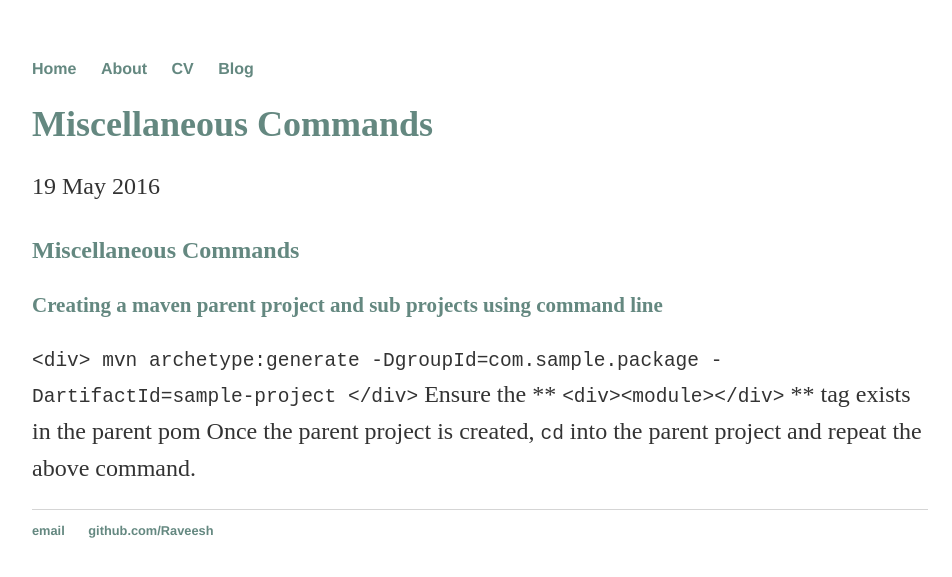
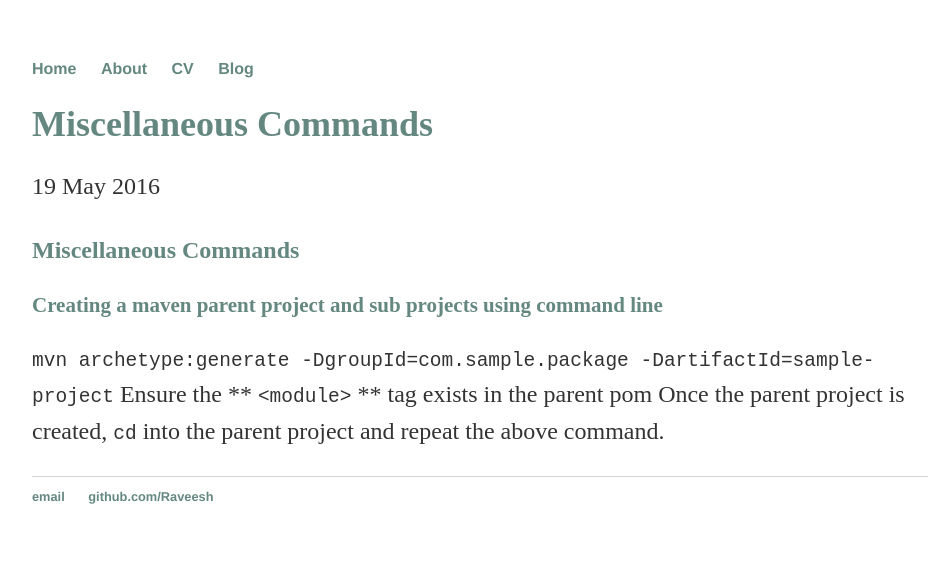
Before and after one commit to jainshailesh/Raveesh.github.io, a Jekyll site: the page built from _posts/2016-05-23-misc-commands-cheatsheet.md, in a window 1280 px wide. Shown: the top 577 px of the page, without its empty margins (160-1112 px from the left). Built offline with Jekyll 4.4.1, drawn with Linux system fonts in a browser that asks for light colours; some of the changed lines change nothing that is shown.

Commit message:
Removing Div tags

```diff
--- a/_posts/2016-05-23-misc-commands-cheatsheet.md
+++ b/_posts/2016-05-23-misc-commands-cheatsheet.md
@@ -8,8 +8,6 @@ date: 2016-05-19
 
 ### Creating a maven parent project and sub projects using command line
 
-`<div>
-mvn archetype:generate -DgroupId=com.sample.package -DartifactId=sample-project
-</div>`
-Ensure the ** `<div><module></div>` ** tag exists in the parent pom
+`mvn archetype:generate -DgroupId=com.sample.package -DartifactId=sample-project`
+Ensure the ** `<module>` ** tag exists in the parent pom
 Once the parent project is created, `cd` into the parent project and repeat the above command.
```
